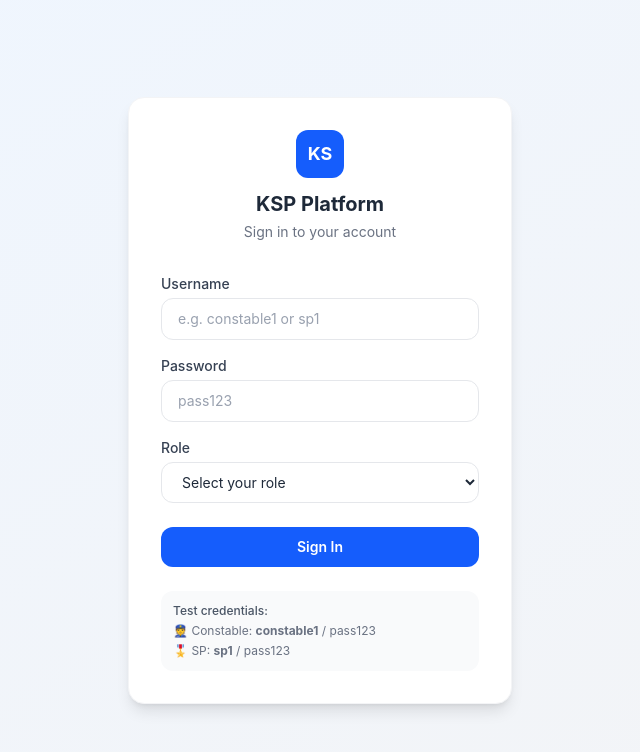
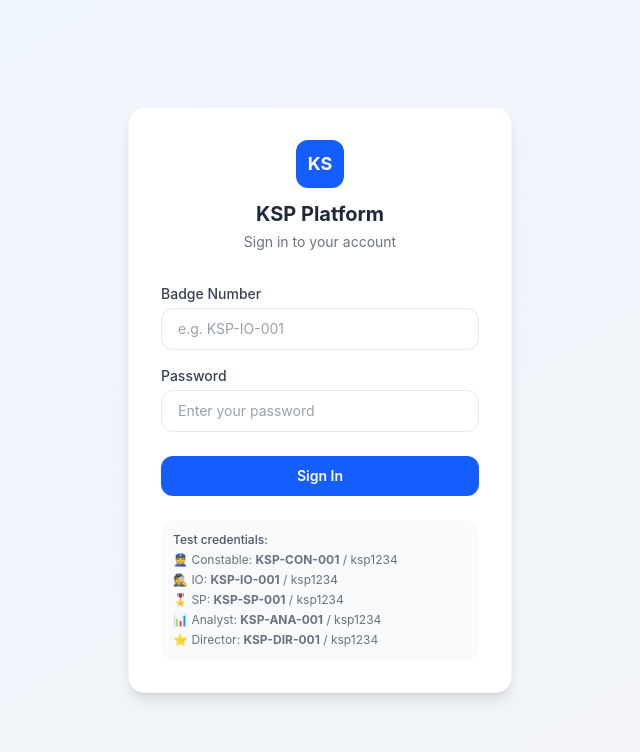
Before and after one commit to Jeet870/ksp-frontend, a React (Vite) app: page / in a window 1280 px wide. Shown: the top 752 px of the page, without its empty margins (320-960 px from the left). Built offline with nearby package versions, Linux system fonts and the light colour scheme.

Commit message:
Remove role selection from LoginPage component

```diff
--- a/src/components/LoginPage.jsx
+++ b/src/components/LoginPage.jsx
@@ -4,22 +4,21 @@ import { login } from "../utils/api";
 export default function LoginPage({ onLogin }) {
   const [username, setUsername] = useState("");
   const [password, setPassword] = useState("");
-  const [role, setRole] = useState("");
-  const [error, setError] = useState("");
-  const [loading, setLoading] = useState(false);
+  const [error,    setError]    = useState("");
+  const [loading,  setLoading]  = useState(false);
 
   const handleLogin = async () => {
     setError("");
-    if (!username || !password || !role) {
+    if (!username || !password) {
       setError("Please fill in all fields.");
       return;
     }
     setLoading(true);
     try {
-      const data = await login(username, password, role);
+      const data = await login(username, password);
       onLogin(data);
     } catch (e) {
-      setError(e.message || "Cannot connect to server. Is FastAPI running?");
+      setError(e.message || "Cannot connect to server.");
     } finally {
       setLoading(false);
     }
@@ -44,38 +43,31 @@ export default function LoginPage({ onLogin }) {
 
         <div className="space-y-4">
           <div>
-            <label className="block text-sm font-medium text-gray-700 mb-1">Username</label>
+            <label className="block text-sm font-medium text-gray-700 mb-1">
+              Badge Number
+            </label>
             <input
               type="text"
               value={username}
               onChange={(e) => setUsername(e.target.value)}
-              placeholder="e.g. constable1 or sp1"
+              onKeyDown={(e) => e.key === "Enter" && handleLogin()}
+              placeholder="e.g. KSP-IO-001"
               className="w-full px-4 py-2.5 rounded-xl border border-gray-200 text-sm text-gray-800 placeholder-gray-400 focus:outline-none focus:ring-2 focus:ring-blue-500 transition"
             />
           </div>
 
           <div>
-            <label className="block text-sm font-medium text-gray-700 mb-1">Password</label>
+            <label className="block text-sm font-medium text-gray-700 mb-1">
+              Password
+            </label>
             <input
               type="password"
               value={password}
               onChange={(e) => setPassword(e.target.value)}
-              placeholder="pass123"
+              onKeyDown={(e) => e.key === "Enter" && handleLogin()}
+              placeholder="Enter your password"
               className="w-full px-4 py-2.5 rounded-xl border border-gray-200 text-sm text-gray-800 placeholder-gray-400 focus:outline-none focus:ring-2 focus:ring-blue-500 transition"
             />
-          </div>
-
-          <div>
-            <label className="block text-sm font-medium text-gray-700 mb-1">Role</label>
-            <select
-              value={role}
-              onChange={(e) => setRole(e.target.value)}
-              className="w-full px-4 py-2.5 rounded-xl border border-gray-200 text-sm text-gray-800 bg-white focus:outline-none focus:ring-2 focus:ring-blue-500 transition"
-            >
-              <option value="">Select your role</option>
-              <option value="Constable">Constable</option>
-              <option value="SP">SP</option>
-            </select>
           </div>
 
           <button
@@ -90,8 +82,11 @@ export default function LoginPage({ onLogin }) {
 
         <div className="mt-6 bg-gray-50 rounded-xl p-3 text-xs text-gray-500 space-y-1">
           <p className="font-medium text-gray-600">Test credentials:</p>
-          <p>👮 Constable: <b>constable1</b> / pass123</p>
-          <p>🎖️ SP: <b>sp1</b> / pass123</p>
+          <p>👮 Constable: <b>KSP-CON-001</b> / ksp1234</p>
+          <p>🕵️ IO: <b>KSP-IO-001</b> / ksp1234</p>
+          <p>🎖️ SP: <b>KSP-SP-001</b> / ksp1234</p>
+          <p>📊 Analyst: <b>KSP-ANA-001</b> / ksp1234</p>
+          <p>⭐ Director: <b>KSP-DIR-001</b> / ksp1234</p>
         </div>
       </div>
     </div>
```
